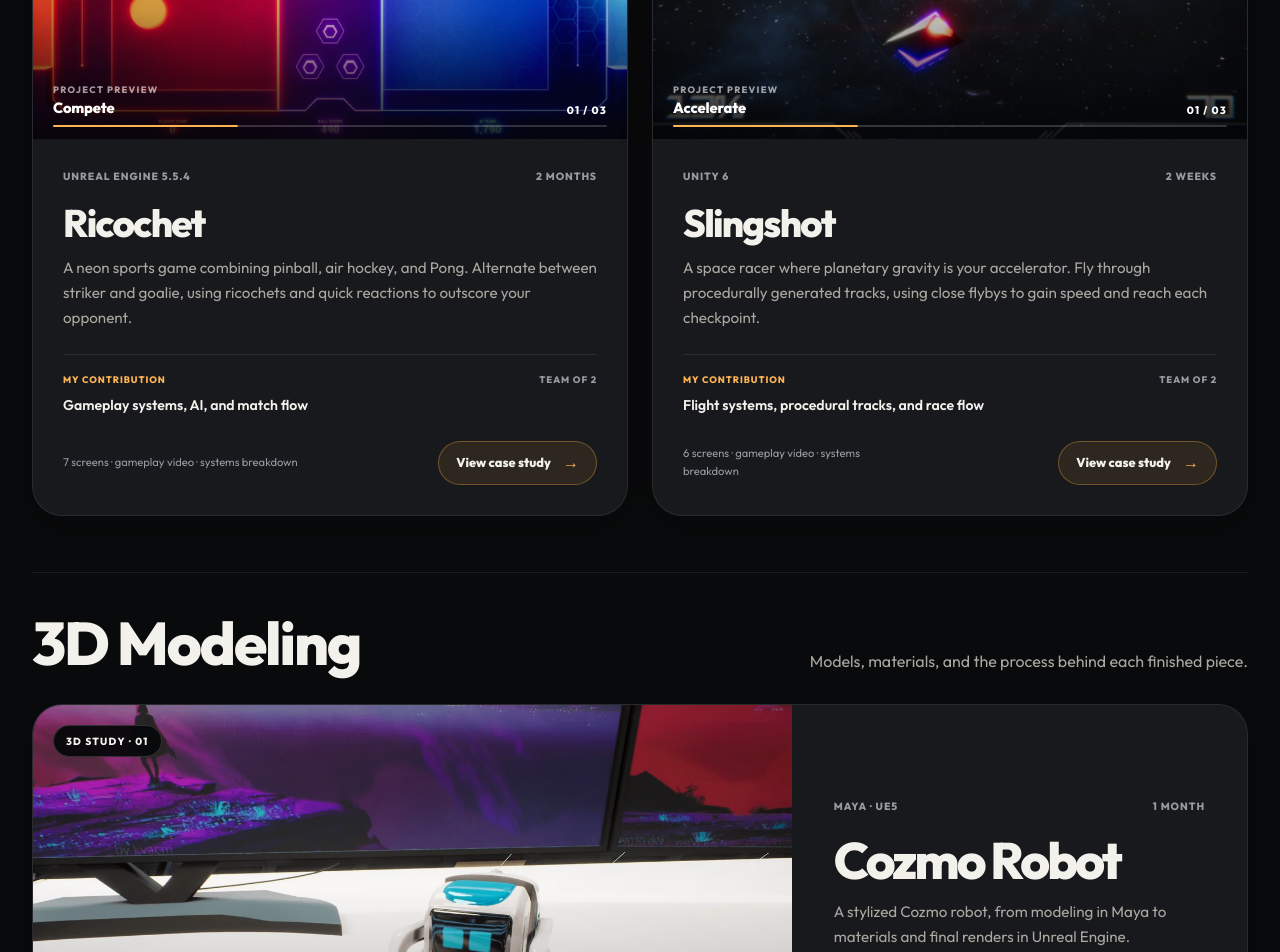
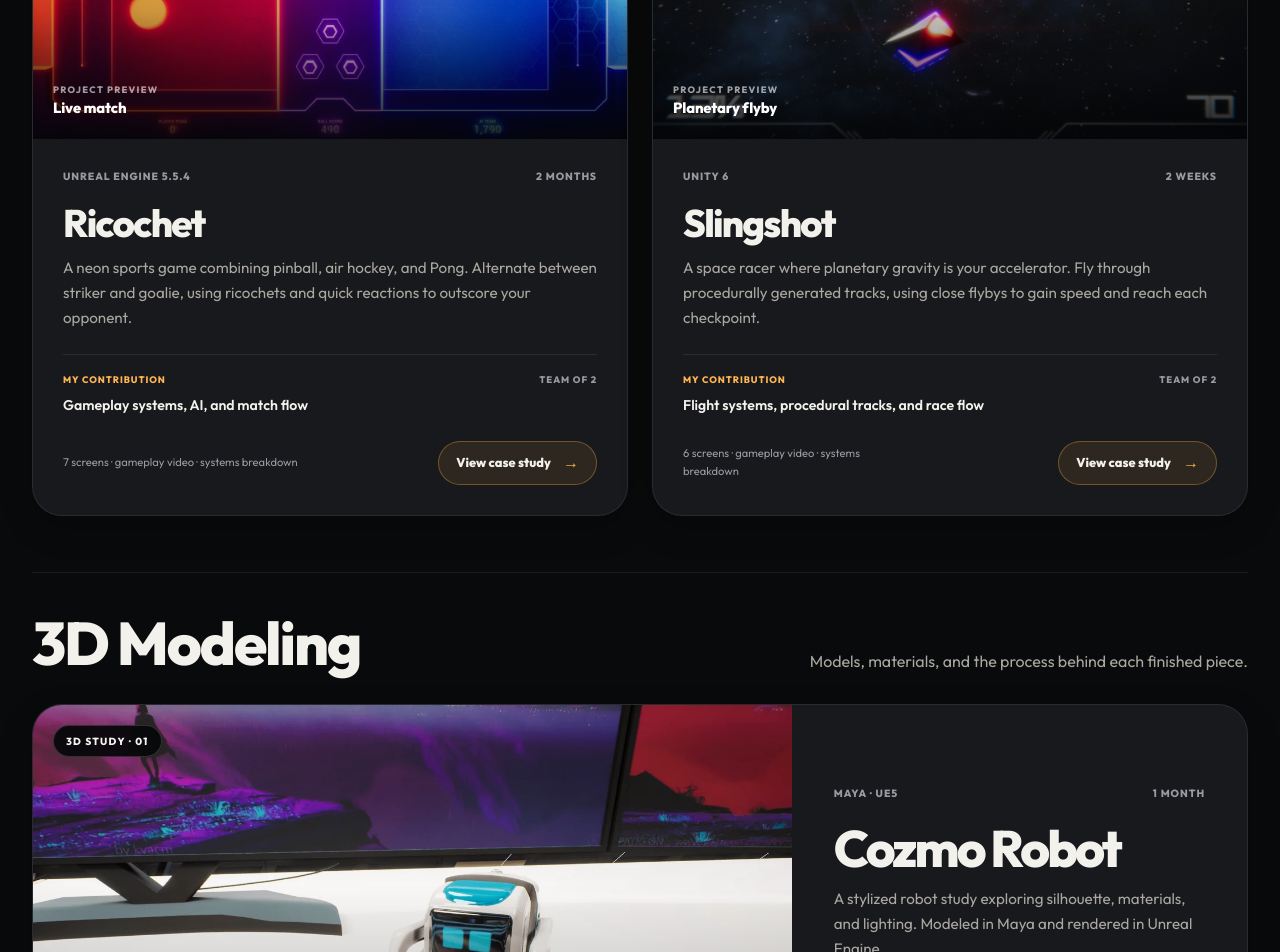
Before and after one commit to MrARx2/Protfolio_Website, a React (Create React App) app: page /#about in a window 1280 px wide. Shown: the part 1760-2712 px from the top of the page. Built offline with nearby package versions, Linux system fonts and the light colour scheme.

Commit message:
Polish project copy and static previews, record UI validation

```diff
--- a/src/components/cards/ProjectPreviewMedia.jsx
+++ b/src/components/cards/ProjectPreviewMedia.jsx
@@ -165,6 +165,7 @@ const ProjectPreviewMedia = forwardRef(function ProjectPreviewMedia({
 
   if (!frames.length) return <div className={`${className} project-preview-media project-preview-empty`} />;
 
+  const showPlayback = !staticPreview && !saveData && frames.length > 1;
   const activeFrame = frames[activeIndex] || frames[0];
   const visibleIndexes = previousIndex === null || previousIndex === activeIndex
     ? [activeIndex]
@@ -201,13 +202,13 @@ const ProjectPreviewMedia = forwardRef(function ProjectPreviewMedia({
           <span>Project preview</span>
           <strong>{activeFrame.label}</strong>
         </div>
-        <span className="project-preview-count" key={`count-${activeIndex}`}>
+        {showPlayback && <span className="project-preview-count" key={`count-${activeIndex}`}>
           {String(activeIndex + 1).padStart(2, "0")} / {String(frames.length).padStart(2, "0")}
-        </span>
+        </span>}
       </div>
-      <div className="project-preview-progress" aria-hidden="true">
+      {showPlayback && <div className="project-preview-progress" aria-hidden="true">
         <span style={{ transform: `scaleX(${(activeIndex + 1) / frames.length})` }} />
-      </div>
+      </div>}
     </div>
   );
 });
--- a/src/data/projects.js
+++ b/src/data/projects.js
@@ -50,7 +50,7 @@ export const gameProjects = [
     videoAspectRatio: "6 / 13",
     videoAspectLabel: "9:19.5",
     videoCaptureLabel: "Galaxy S24+ · 1440 × 3120",
-    details: "Path of Embers is a fast-paced mobile roguelike built around stackable talents, tactical combat, and deliberate encounter pacing. Its 16 handcrafted map segments follow a fixed progression, with the miniboss on segment 11 and the final boss on segment 16. A performance-aware streaming system keeps only the two or three segments nearest the player active, suspends or despawns distant enemies, and preserves stable mobile performance.\n\nChoosing when to fight is part of the run. Clearing a segment can trigger a second wave and more opportunities to strengthen the build, while rushing forward leaves rewards behind and increases the difficulty of later encounters. A moving meteor fireline prevents stagnation and keeps that choice fast-paced. All gameplay systems and the game’s original visual assets were built for a responsive 60 FPS mobile experience.",
+    details: "Each run crosses 16 handcrafted map segments, with a miniboss on segment 11 and a final boss on segment 16. Clear optional enemy waves to strengthen your build, or push ahead while a moving meteor fireline keeps the pressure on.\n\nI built the gameplay systems and original visual assets around a 60 FPS mobile target. Streaming keeps the nearest two or three segments active and suspends or despawns distant enemies. The systems below break down the combat, talents, and progression.",
     role: "Programmer / Technical Artist",
     team: "3",
     time: "4 months",
@@ -86,9 +86,9 @@ export const gameProjects = [
       depth: "7 screens · gameplay video · systems breakdown",
       cta: "Explore gameplay & systems",
       frames: [
-        { src: "/Images/Ricochet/Mid-Match.jpg", label: "Compete" },
-        { src: "/Images/Ricochet/StartOfMatch.jpg", label: "Prepare" },
-        { src: "/Images/Ricochet/Winner Screen.jpg", label: "Victory" }
+        { src: "/Images/Ricochet/Mid-Match.jpg", label: "Live match" },
+        { src: "/Images/Ricochet/StartOfMatch.jpg", label: "Round setup" },
+        { src: "/Images/Ricochet/Winner Screen.jpg", label: "Match results" }
       ]
     },
     summary: "A neon sports game combining pinball, air hockey, and Pong. Alternate between striker and goalie, using ricochets and quick reactions to outscore your opponent.",
@@ -103,7 +103,7 @@ export const gameProjects = [
     ],
     tags: ["Arcade", "Physics-Based", "Sports", "Neon", "Air Hockey", "Pinball"],
     youtube: "https://youtu.be/pj1mnLXYDjI",
-    details: "Ricochet is a high-energy arcade physics game where players take turns as either the striker or the goalie. In striker rounds, you control a puck-like player aiming to score in the rival's goal while bouncing shots off speed-boosting bumpers that add unpredictability and challenge. In goalie rounds, you defend your goal along a vertical line—just like Pong—blocking fast, chaotic rebounds. One role is always controlled by AI, keeping matches dynamic. The game's neon-emissive visuals, colorful ball reactions, and punchy VFX/SFX create a vibrant, arcade-like atmosphere that keeps the action intense and unpredictable.",
+    details: "As the striker, aim for the rival goal and use speed-boosting bumpers to redirect your shots. As the goalie, move along a vertical line to block the rebounds. An AI opponent takes the other role.\n\nNeon materials, reactive ball effects, and punchy sound make the action readable and reinforce each hit. Explore the systems below for the rules, AI, and match flow.",
     role: "Programmer",
     team: "2",
     time: "2 months",
@@ -130,9 +130,9 @@ export const gameProjects = [
       depth: "6 screens · gameplay video · systems breakdown",
       cta: "Explore the racing system",
       frames: [
-        { src: "/Images/Slingshot/Slingshot -midrace-red-planet.jpg", label: "Accelerate" },
-        { src: "/Images/Slingshot/Slingshot - Launch.jpg", label: "Launch" },
-        { src: "/Images/Slingshot/Slingshot - checkpoint captured.jpg", label: "Navigate" }
+        { src: "/Images/Slingshot/Slingshot -midrace-red-planet.jpg", label: "Planetary flyby" },
+        { src: "/Images/Slingshot/Slingshot - Launch.jpg", label: "Race start" },
+        { src: "/Images/Slingshot/Slingshot - checkpoint captured.jpg", label: "Checkpoint reached" }
       ]
     },
     summary: "A space racer where planetary gravity is your accelerator. Fly through procedurally generated tracks, using close flybys to gain speed and reach each checkpoint.",
@@ -146,7 +146,7 @@ export const gameProjects = [
     ],
     tags: ["Space", "Racer", "Procedural Tracks"],
     youtube: "https://www.youtube.com/watch?v=4CMdh4ahHq4",
-    details: "Slingshot is a fast-paced space racing demo where players use planetary gravity to boost around procedurally generated tracks. Each race features 10 planets acting as checkpoints, color-coded to show your progress. With full 6-axis controls, you must hit checkpoints in order and master close flybys to gain momentum. Designed for expansion, the system supports unique curved tracks and an unlimited number of planets, offering huge potential for more complex and varied races.",
+    details: "Each race has 10 planetary checkpoints. Use six-axis flight controls to reach them in order, flying close to planets to gain speed. Checkpoint colors show what you have cleared and where to go next.\n\nTracks are generated procedurally. The system supports curved routes and an expandable planet count, leaving room for longer, more complex races.",
     role: "Programmer",
     team: "2",
     time: "2 weeks",
@@ -204,7 +204,7 @@ export const modelingProjects = [
         { src: '/Images/Renders and Modeling/Cozmo/Highres-Screenshot00013.png', label: 'Top details', position: 'center 58%' }
       ]
     },
-    summary: 'A stylized Cozmo robot, from modeling in Maya to materials and final renders in Unreal Engine.',
+    summary: 'A stylized robot study exploring silhouette, materials, and lighting. Modeled in Maya and rendered in Unreal Engine.',
     renders: [
       '/Images/Renders and Modeling/Cozmo/Highres-Screenshot00004.png',
       '/Images/Renders and Modeling/Cozmo/Highres-Screenshot00011.png',
```
Also changed, not shown: 12 other files (tests, documents, lock files or other folders).
